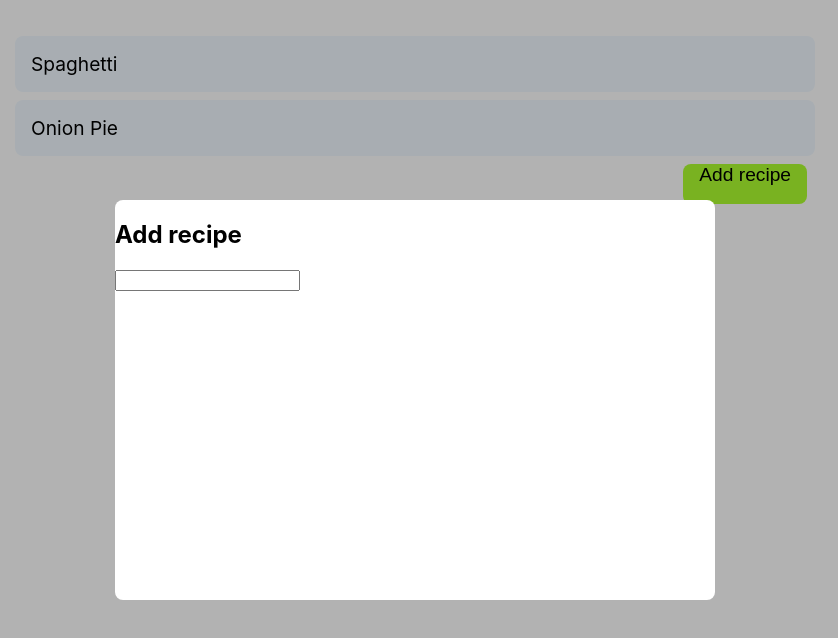
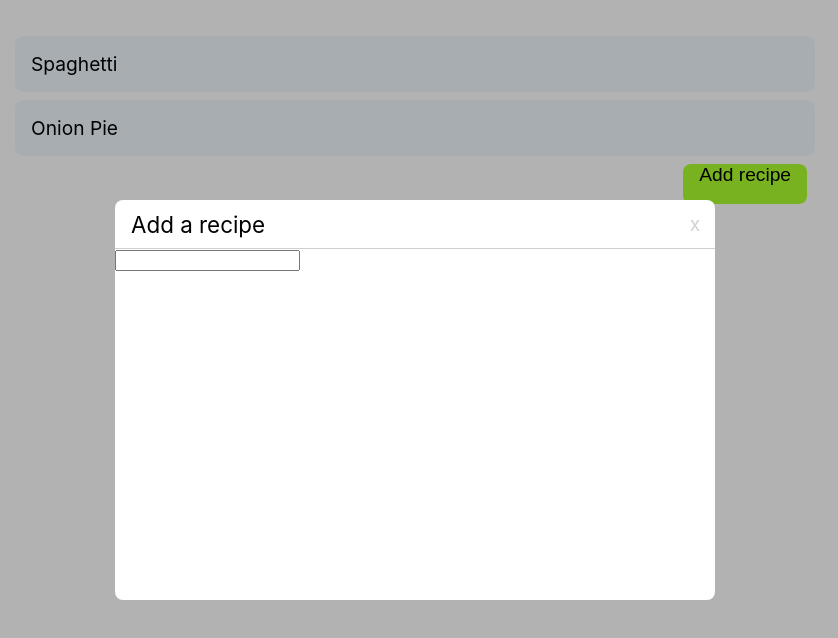
Before and after one commit to kokusGr/yummy-recipes, a React (Create React App) app: page / in a window 1280 px wide. Both pictures are taken after a click on the button "Add recipe". Shown: the top 638 px of the page, without its empty margins (225-1063 px from the left). Built offline with nearby package versions, Linux system fonts and the light colour scheme.

Commit message:
Style modal header

```diff
--- a/src/App.js
+++ b/src/App.js
@@ -15,6 +15,10 @@ function App() {
     setRecipes(fakeRecipes)
   }, [])
 
+  const closeModal = () => {
+    setModalVisible(false)
+  }
+
   return (
     <div className={styles.root}>
       <ul className={styles.list}>
@@ -30,16 +34,18 @@ function App() {
       </ul>
       {isModalVisible ? (
         <div className={styles.modalRoot}>
-          <div onClick={() => {
-            setModalVisible(false)
-          }}
-          className={styles.modalOverlay} />
+          <div onClick={closeModal} className={styles.modalOverlay} />
           <div className={styles.modalContainer}>
-            <h2 className={styles.modalHeader}>Add recipe</h2>
-            <div className={styles.modalField}>
-              <label className={styles.modalFieldLabel}>
-                <input className={styles.modalFieldInput} />
-              </label>
+            <div className={styles.modalHeaderContainer}>
+              <h2 className={styles.modalHeader}>Add a recipe</h2>
+              <div onClick={closeModal} className={styles.modalHeaderIcon}>x</div>
+            </div>
+            <div className={styles.modalForm}>
+              <div className={styles.modalField}>
+                <label className={styles.modalFieldLabel}>
+                  <input className={styles.modalFieldInput} />
+                </label>
+              </div>
             </div>
           </div>
         </div>
--- a/src/App.module.css
+++ b/src/App.module.css
@@ -64,3 +64,28 @@
   background-color: #FFF;
   border-radius: 8px;
 }
+
+.modalHeaderContainer {
+  height: 48px;
+  border-bottom: 1px solid #00000030;
+  padding-left: 16px;
+  display: flex;
+  align-items: center;
+}
+
+.modalHeader {
+  flex: 1;
+  font-weight: normal;
+  font-size: 1.4rem;
+}
+
+.modalHeaderIcon {
+  width: 40px;
+  height: 40px;
+  display: flex;
+  justify-content: center;
+  align-items: center;
+  cursor: pointer;
+  color: lightgray;
+  font-size: 1.2em;
+}
```
